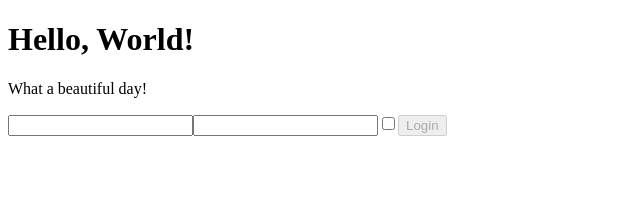
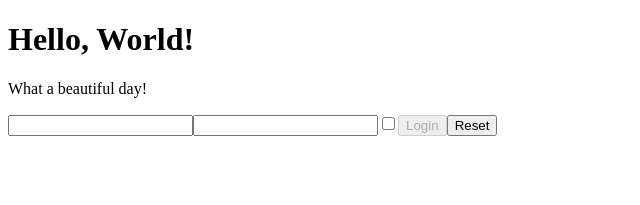
Before and after one commit to cicciocara/React-exercises, a React (Create React App) app in the folder react-exercises/: page / in a window 1280 px wide. Shown: the top 205 px of the page, without its empty margins (0-640 px from the left). Built offline with nearby package versions, Linux system fonts and the light colour scheme.

Commit message:
feat/exercise forms-04 completed

```diff
--- a/react-exercises/src/Login.js
+++ b/react-exercises/src/Login.js
@@ -1,9 +1,7 @@
-/*Add a "login" button to the Login component.
- This button should be disabled as long as the username and password inputs are empty.
-  When clicked, the event handler attached to the button should call an onLogin function passed as a prop to the Login component,
-   passing it the state.*/
+/*Add a "reset" button to the Login component that clears
+the content of all three inputs when clicked.*/
 
-import React, { useState } from 'react';
+import React from 'react';
 
 export class Login extends React.Component {
   state = {
@@ -26,14 +24,23 @@ export class Login extends React.Component {
     });
   };
 
+  handleReset = () => {
+    this.setState({
+      username: '',
+      password: '',
+      remember: false,
+    });
+  };
+
   render() {
     return (
       <div>
         <input name='username' value={this.state.username} onChange={this.handleInput}></input>
         <input name='password' type='password' value={this.state.password} onChange={this.handleInput}></input>
-        <input name='remember' type='checkbox' checked={this.state.checkbox} onChange={this.handleInput}></input>
+        <input name='remember' type='checkbox' checked={this.state.remember} onChange={this.handleInput}></input>
         {(!this.state.username || !this.state.password) && <button disabled={true}>Login</button>}
         {this.state.username && this.state.password && <button onClick={this.onLogin}>Login</button>}
+        <button onClick={this.handleReset}>Reset</button>
       </div>
     );
   }
```
